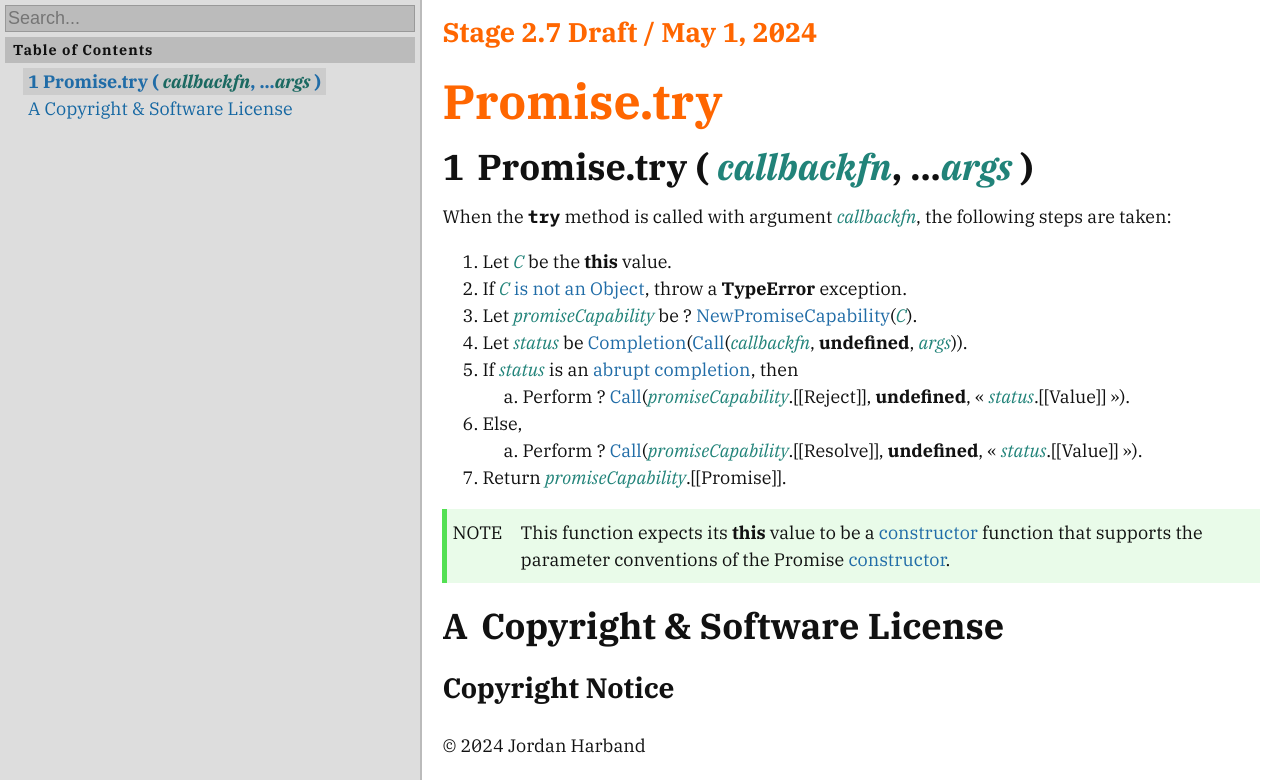
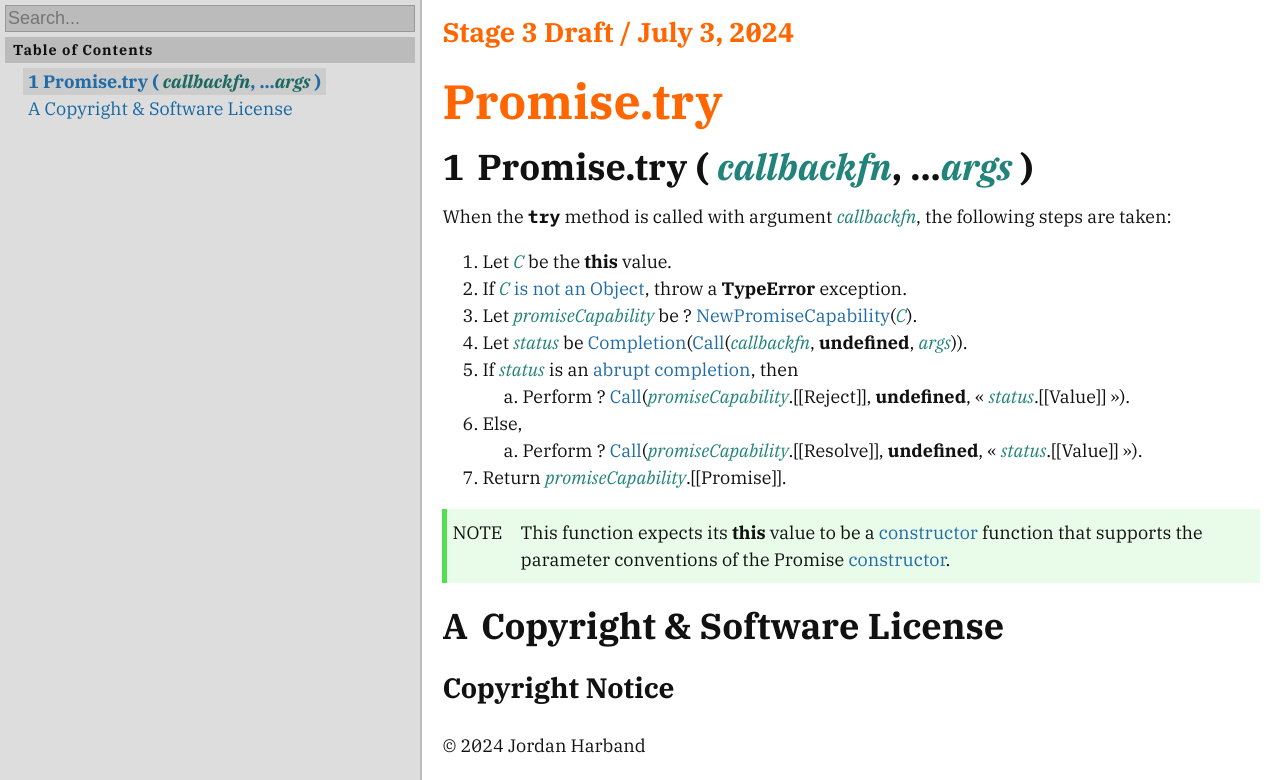
Before and after one commit to tc39/proposal-promise-try, a website: page index.html in a window 1280 px wide. Shown: the top 780 px of the page. Drawn offline with nearby package versions, Linux system fonts and the light colour scheme.

Commit message:
indicate stage 3

```diff
--- a/index.html
+++ b/index.html
@@ -3218,7 +3218,7 @@ emu-intro {
 </ul></div><div id="menu-toggle"><svg xmlns="http://www.w3.org/2000/svg" style="width:100%; height:100%; stroke:currentColor" viewBox="0 0 120 120" width="54" height="54">
       <title>Menu</title>
       <path stroke-width="10" stroke-linecap="round" d="M30,60 h60  M30,30 m0,5 h60  M30,90 m0,-5 h60"></path>
-    </svg></div><div id="menu-spacer" class="menu-spacer"></div><div id="menu"><div id="menu-search"><input type="text" id="menu-search-box" placeholder="Search..."><div id="menu-search-results" class="inactive"></div></div><div id="menu-pins"><div class="menu-pane-header">Pins<button class="unpin-all">clear</button></div><ul id="menu-pins-list"></ul></div><div class="menu-pane-header">Table of Contents</div><div id="menu-toc"><ol class="toc"><li><span class="item-toggle-none"></span><a href="#sec-promise.try" title="Promise.try ( callbackfn, ...args )"><span class="secnum">1</span> Promise.try ( <var>callbackfn</var>, ...<var>args</var> )</a></li><li><span class="item-toggle-none"></span><a href="#sec-copyright-and-software-license" title="Copyright &amp; Software License"><span class="secnum">A</span> Copyright &amp; Software License</a></li></ol></div></div><div id="spec-container"><h1 class="version">Stage 2.7 Draft / May 1, 2024</h1><h1 class="title">Promise.try</h1>
+    </svg></div><div id="menu-spacer" class="menu-spacer"></div><div id="menu"><div id="menu-search"><input type="text" id="menu-search-box" placeholder="Search..."><div id="menu-search-results" class="inactive"></div></div><div id="menu-pins"><div class="menu-pane-header">Pins<button class="unpin-all">clear</button></div><ul id="menu-pins-list"></ul></div><div class="menu-pane-header">Table of Contents</div><div id="menu-toc"><ol class="toc"><li><span class="item-toggle-none"></span><a href="#sec-promise.try" title="Promise.try ( callbackfn, ...args )"><span class="secnum">1</span> Promise.try ( <var>callbackfn</var>, ...<var>args</var> )</a></li><li><span class="item-toggle-none"></span><a href="#sec-copyright-and-software-license" title="Copyright &amp; Software License"><span class="secnum">A</span> Copyright &amp; Software License</a></li></ol></div></div><div id="spec-container"><h1 class="version">Stage 3 Draft / July 3, 2024</h1><h1 class="title">Promise.try</h1>
 
 <emu-clause id="sec-promise.try">
 	<h1><span class="secnum">1</span> Promise.try ( <var>callbackfn</var>, ...<var>args</var> )</h1>
```
Also changed, not shown: README.md, 1 other file.
